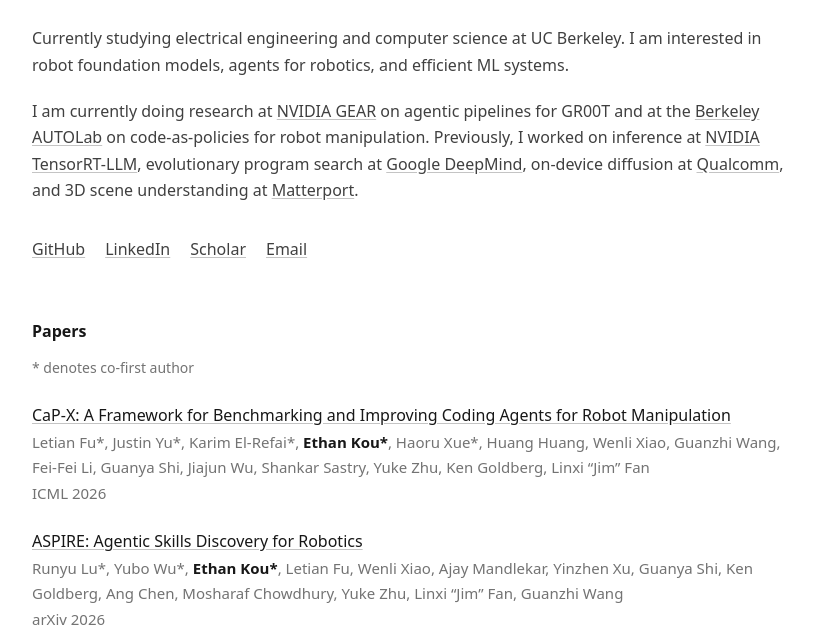
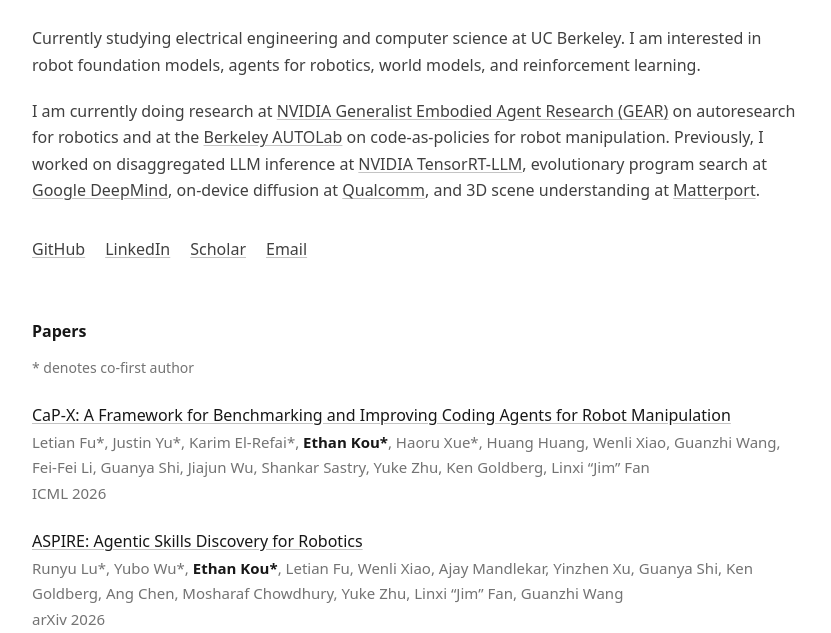
Before and after one commit to BubblyBingBong/BubblyBingBong.github.io, a plain HTML site: page index.html in a window 1280 px wide. Shown: the part 167-800 px from the top of the page, without its empty margins (224-1055 px from the left). Drawn offline with Linux system fonts and the light colour scheme.

Commit message:
Revise bio: world models and RL, spell out GEAR, autoresearch, disaggregated inference

```diff
--- a/index.html
+++ b/index.html
@@ -4,13 +4,13 @@
 <meta charset="utf-8">
 <meta name="viewport" content="width=device-width, initial-scale=1">
 <title>Ethan Kou</title>
-<meta name="description" content="Ethan Kou — studying EECS at UC Berkeley. Research at NVIDIA GEAR and the Berkeley AUTOLab on robot foundation models, agents, and efficient ML systems.">
+<meta name="description" content="Ethan Kou — studying EECS at UC Berkeley. Research at NVIDIA GEAR and the Berkeley AUTOLab on robot foundation models, agents for robotics, world models, and reinforcement learning.">
 <meta name="author" content="Ethan Kou">
 <link rel="canonical" href="https://bubblybingbong.github.io/">
 <meta property="og:type" content="website">
 <meta property="og:url" content="https://bubblybingbong.github.io/">
 <meta property="og:title" content="Ethan Kou">
-<meta property="og:description" content="Studying EECS at UC Berkeley. Robot foundation models, agents, and efficient ML systems.">
+<meta property="og:description" content="Studying EECS at UC Berkeley. Robot foundation models, agents for robotics, world models, and reinforcement learning.">
 <link rel="icon" href="favicon.svg" type="image/svg+xml">
 <link rel="stylesheet" href="styles.css">
 </head>
@@ -28,13 +28,14 @@
 
   <p>
     Currently studying electrical engineering and computer science at UC Berkeley.
-    I am interested in robot foundation models, agents for robotics, and efficient ML systems.
+    I am interested in robot foundation models, agents for robotics, world models, and
+    reinforcement learning.
   </p>
 
   <p>
-    I am currently doing research at <a href="https://research.nvidia.com/labs/gear/">NVIDIA GEAR</a>
-    on agentic pipelines for GR00T and at the <a href="https://autolab.berkeley.edu/">Berkeley AUTOLab</a>
-    on code-as-policies for robot manipulation. Previously, I worked on inference at
+    I am currently doing research at <a href="https://research.nvidia.com/labs/gear/">NVIDIA Generalist Embodied Agent Research (GEAR)</a>
+    on autoresearch for robotics and at the <a href="https://autolab.berkeley.edu/">Berkeley AUTOLab</a>
+    on code-as-policies for robot manipulation. Previously, I worked on disaggregated LLM inference at
     <a href="https://github.com/NVIDIA/TensorRT-LLM">NVIDIA TensorRT-LLM</a>, evolutionary program
     search at <a href="https://deepmind.google/">Google DeepMind</a>, on-device diffusion at
     <a href="https://www.qualcomm.com/">Qualcomm</a>, and 3D scene understanding at
```
